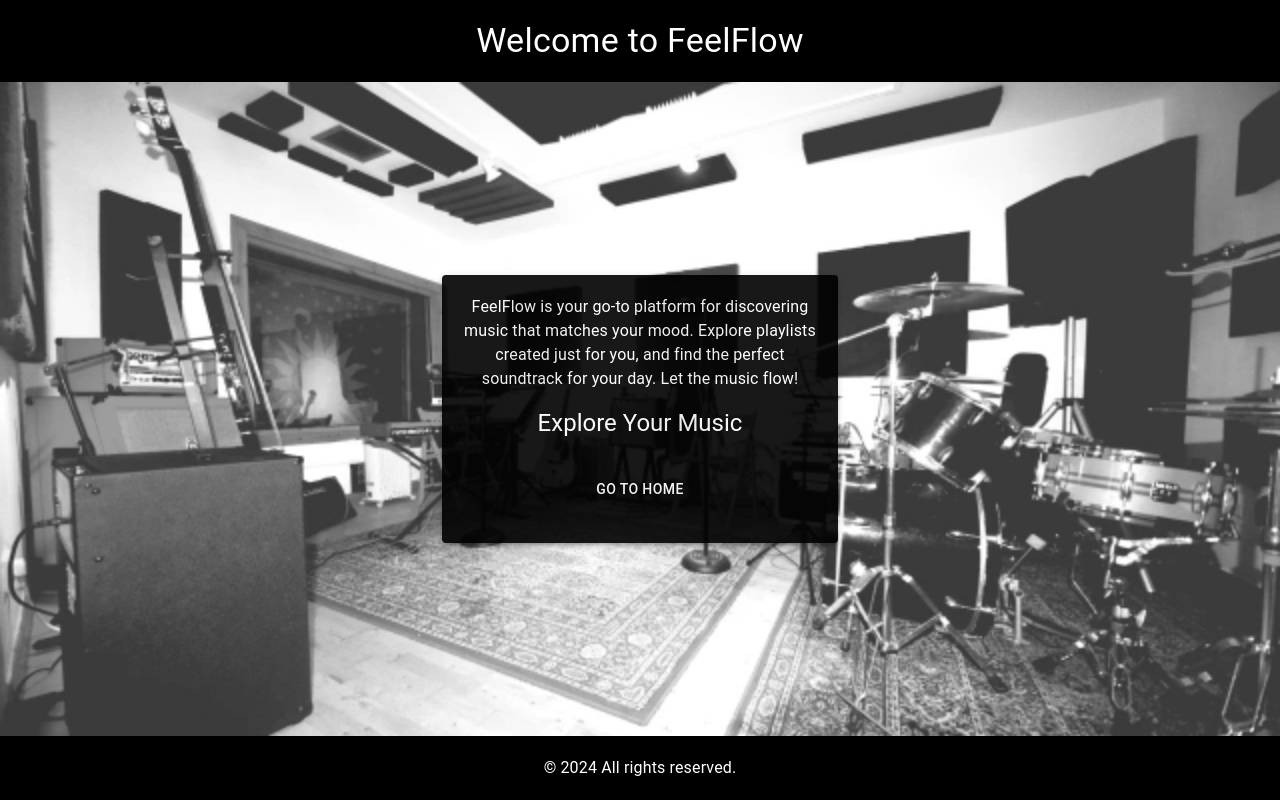
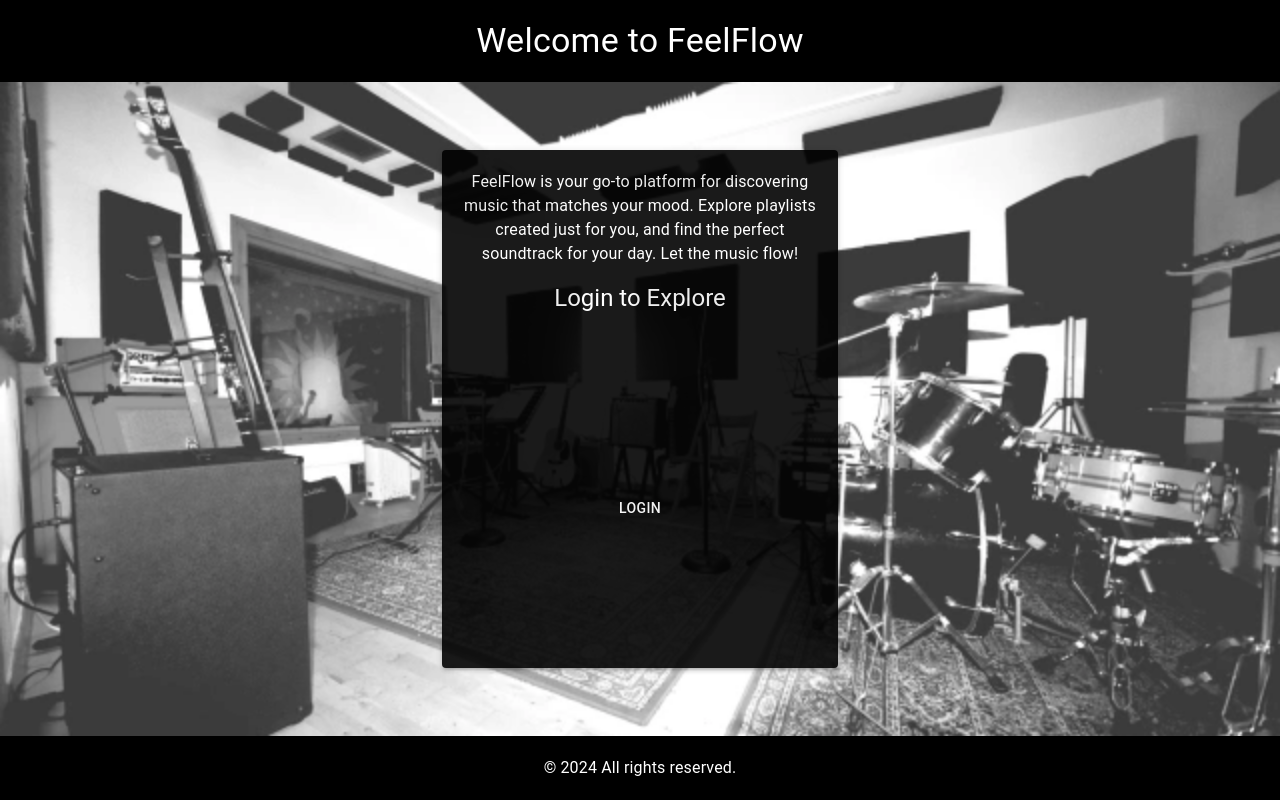
Before and after one commit to ShaunCl123/FeelFlow, a Next.js app: page / in a window 1280 px wide. Built offline with nearby package versions, Linux system fonts and the light colour scheme.

Commit message:
Register&Guest

```diff
--- /dev/null
+++ b/src/app/api/fetch-playlist-tracks/route/route.js
@@ -0,0 +1,55 @@
+// /api/route/route.js
+import { MongoClient } from 'mongodb';
+
+const MONGO_URL = process.env.MONGO_URL || "mongodb+srv://shaun:shaun123@cluster0.hgdl308.mongodb.net/?retryWrites=true&w=majority";
+const client = new MongoClient(MONGO_URL, { useNewUrlParser: true, useUnifiedTopology: true });
+const dbName = 'FeelFlowDB';
+const collectionName = 'users';
+
+export default async function handler(req, res) {
+  if (req.method === 'POST') {
+    const { email, password, isRegistering } = req.body;
+
+    if (!email || !password) {
+      return res.status(400).json({ error: 'Email and password are required' });
+    }
+
+    try {
+      await client.connect();
+      const db = client.db(dbName);
+      const usersCollection = db.collection(collectionName);
+
+      if (isRegistering) {
+        // Register new user
+        const existingUser = await usersCollection.findOne({ email });
+        if (existingUser) {
+          return res.status(400).json({ error: 'Email already exists' });
+        }
+
+        // Create a new user
+        const newUser = { email, password }; // Hash password before saving in production
+        await usersCollection.insertOne(newUser);
+
+        return res.status(200).json({ message: 'User registered successfully' });
+      } else {
+        // Login user
+        const user = await usersCollection.findOne({ email });
+        if (!user) {
+          return res.status(400).json({ error: 'User not found' });
+        }
+
+        if (user.password !== password) {
+          return res.status(400).json({ error: 'Incorrect password' });
+        }
+
+        return res.status(200).json({ message: 'User logged in successfully' });
+      }
+    } catch (error) {
+      return res.status(500).json({ error: 'Internal server error' });
+    } finally {
+      await client.close();
+    }
+  } else {
+    res.status(405).json({ error: 'Method not allowed' });
+  }
+}
--- a/src/app/page.js
+++ b/src/app/page.js
@@ -1,6 +1,6 @@
 'use client';
-import React from 'react';
-import { Box, Button, CssBaseline, Typography, Container, Paper } from '@mui/material';
+import React, { useState } from 'react';
+import { Box, Button, CssBaseline, Typography, Container, Paper, TextField } from '@mui/material';
 import { createTheme, ThemeProvider } from '@mui/material/styles';
 
 export default function LoginPage() {
@@ -12,9 +12,52 @@ export default function LoginPage() {
     },
   });
 
-  // Redirect to home page when the user clicks the button
-  const handleRedirect = () => {
-    window.location.href = '/home';
+  // State to manage form inputs and states
+  const [email, setEmail] = useState('');
+  const [password, setPassword] = useState('');
+  const [confirmPassword, setConfirmPassword] = useState('');
+  const [isRegistering, setIsRegistering] = useState(false); // Track if the user is registering or logging in
+  const [error, setError] = useState(null);
+  const [message, setMessage] = useState(null);
+
+  // Handle form submission
+  const handleSubmit = async (event) => {
+    event.preventDefault();
+
+    if (isRegistering && password !== confirmPassword) {
+      setError('Passwords do not match');
+      return;
+    }
+
+    // API Request to register or login
+    const res = await fetch('/api/route', {
+      method: 'POST',
+      headers: {
+        'Content-Type': 'application/json',
+      },
+      body: JSON.stringify({ email, password, isRegistering }),
+    });
+
+    const data = await res.json();
+
+    if (res.ok) {
+      setMessage(data.message); // Handle success
+      // Redirect after successful login or registration
+      window.location.href = '/home';
+    } else {
+      setError(data.error); // Handle errors
+    }
+  };
+
+  // Handle browsing as guest
+  const handleBrowseAsGuest = () => {
+    window.location.href = '/home'; // Redirect to home page without login
+  };
+
+  // Toggle between Login and Register forms
+  const toggleForm = () => {
+    setIsRegistering((prevState) => !prevState);
+    setError(null); // Reset error when toggling
   };
 
   return (
@@ -33,6 +76,7 @@ export default function LoginPage() {
             Welcome to FeelFlow
           </Typography>
         </Box>
+
         <Box
           sx={{
             flexGrow: 1,
@@ -55,30 +99,94 @@ export default function LoginPage() {
                 backgroundColor: '#000000',
                 textAlign: 'center',
                 color: 'white',
-                opacity: 0.9
+                opacity: 0.9,
               }}
             >
               <Typography variant="body1" align="center" sx={{ mb: 2 }}>
                 FeelFlow is your go-to platform for discovering music that matches your mood.
-                Explore playlists created just for you, and find the perfect soundtrack for
-                your day. Let the music flow!
+                Explore playlists created just for you, and find the perfect soundtrack for your day. Let the music flow!
               </Typography>
               <Typography component="h1" variant="h5" align="center">
-                Explore Your Music
+                {isRegistering ? 'Register Your Account' : 'Login to Explore'}
               </Typography>
-              <Box component="div" sx={{ mt: 1 }}>
+
+              {/* Form */}
+              <Box component="form" onSubmit={handleSubmit} sx={{ mt: 1 }}>
+                <TextField
+                  variant="outlined"
+                  required
+                  fullWidth
+                  id="email"
+                  label="Email Address"
+                  name="email"
+                  autoComplete="email"
+                  autoFocus
+                  value={email}
+                  onChange={(e) => setEmail(e.target.value)}
+                  sx={{ mb: 2 }}
+                />
+                <TextField
+                  variant="outlined"
+                  required
+                  fullWidth
+                  name="password"
+                  label="Password"
+                  type="password"
+                  id="password"
+                  autoComplete="current-password"
+                  value={password}
+                  onChange={(e) => setPassword(e.target.value)}
+                  sx={{ mb: 2 }}
+                />
+                {isRegistering && (
+                  <TextField
+                    variant="outlined"
+                    required
+                    fullWidth
+                    name="confirmPassword"
+                    label="Confirm Password"
+                    type="password"
+                    id="confirmPassword"
+                    value={confirmPassword}
+                    onChange={(e) => setConfirmPassword(e.target.value)}
+                    sx={{ mb: 2 }}
+                  />
+                )}
+                {error && <Typography color="error" variant="body2">{error}</Typography>}
+                {message && <Typography color="primary" variant="body2">{message}</Typography>}
                 <Button
+                  type="submit"
                   fullWidth
                   variant="contained"
                   sx={{ mt: 3, mb: 2 }}
-                  onClick={handleRedirect}
                 >
-                  Go to Home
+                  {isRegistering ? 'Register' : 'Login'}
                 </Button>
               </Box>
+
+              {/* Toggle between Login and Register */}
+              <Button
+                fullWidth
+                variant="outlined"
+                sx={{ mt: 2 }}
+                onClick={toggleForm}
+              >
+                {isRegistering ? 'Already have an account? Login' : 'New here? Register'}
+              </Button>
+
+              {/* Browse as guest */}
+              <Button
+                fullWidth
+                variant="text"
+                sx={{ mt: 2 }}
+                onClick={handleBrowseAsGuest}
+              >
+                Browse as Guest
+              </Button>
             </Paper>
           </Container>
         </Box>
+
         <Box
           sx={{
             backgroundColor: '#000000', // Set footer background color to black
```
